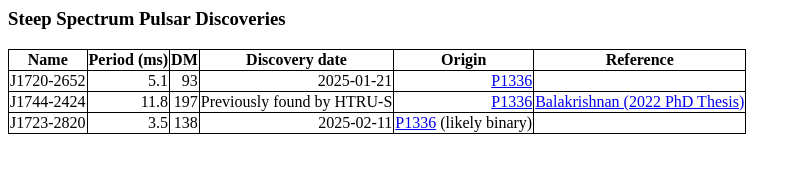
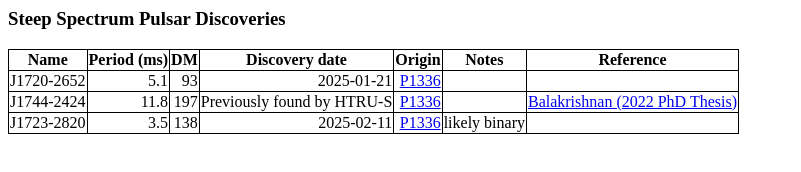
Before and after one commit to dlakaplan/dlakaplan.github.io, a plain HTML site: page steepspectrum.html in a window 1280 px wide. Shown: the whole page, without its empty margins (0-801 px from the left). Drawn offline with Linux system fonts and the light colour scheme.

Commit message:
Update steepspectrum.html

```diff
--- a/steepspectrum.html
+++ b/steepspectrum.html
@@ -21,6 +21,7 @@
       <th>DM</th>
       <th>Discovery date</th>
       <th>Origin</th>
+      <th>Notes</th>
       <th>Reference</th>
     </tr>
     <tr>
@@ -29,6 +30,8 @@
       <td>93</td>
       <td>2025-01-21</td>
       <td><a href="https://data.csiro.au/collection/csiro:64545?p=1&rpp=25&sb=RELEVANCE&facets=%5B%7B%22label%22%3A%22Published%20date%22,%22values%22%3A%5B%22within%20last%20year%22%5D%7D%5D&_st=keyword&_str=1891&_si=1">P1336</a></td>
+      <td>  </td>
+      <td></td>
     </tr>
     <tr>
       <td>J1744-2424</td>
@@ -36,14 +39,17 @@
       <td>197</td>
       <td>Previously found by HTRU-S</td>
       <td><a href="https://data.csiro.au/collection/csiro:64545?p=1&rpp=25&sb=RELEVANCE&facets=%5B%7B%22label%22%3A%22Published%20date%22,%22values%22%3A%5B%22within%20last%20year%22%5D%7D%5D&_st=keyword&_str=1891&_si=1">P1336</a></td>
-<td><a href="https://ui.adsabs.harvard.edu/abs/2022PhDT.........2B/abstract">Balakrishnan (2022 PhD Thesis)</a></td>
+<td></td>
+      <td><a href="https://ui.adsabs.harvard.edu/abs/2022PhDT.........2B/abstract">Balakrishnan (2022 PhD Thesis)</a></td>
     </tr>
     <tr>
       <td>J1723-2820</td>
       <td>3.5</td>
       <td>138</td>
       <td>2025-02-11</td>
-      <td><a href="https://data.csiro.au/collection/csiro:64545?p=1&rpp=25&sb=RELEVANCE&facets=%5B%7B%22label%22%3A%22Published%20date%22,%22values%22%3A%5B%22within%20last%20year%22%5D%7D%5D&_st=keyword&_str=1891&_si=1">P1336</a> (likely binary)</td>
+      <td><a href="https://data.csiro.au/collection/csiro:64545?p=1&rpp=25&sb=RELEVANCE&facets=%5B%7B%22label%22%3A%22Published%20date%22,%22values%22%3A%5B%22within%20last%20year%22%5D%7D%5D&_st=keyword&_str=1891&_si=1">P1336</a></td>
+<td>likely binary</td>
+      <td></td>
     </tr>
   </table>
 </body>
```
